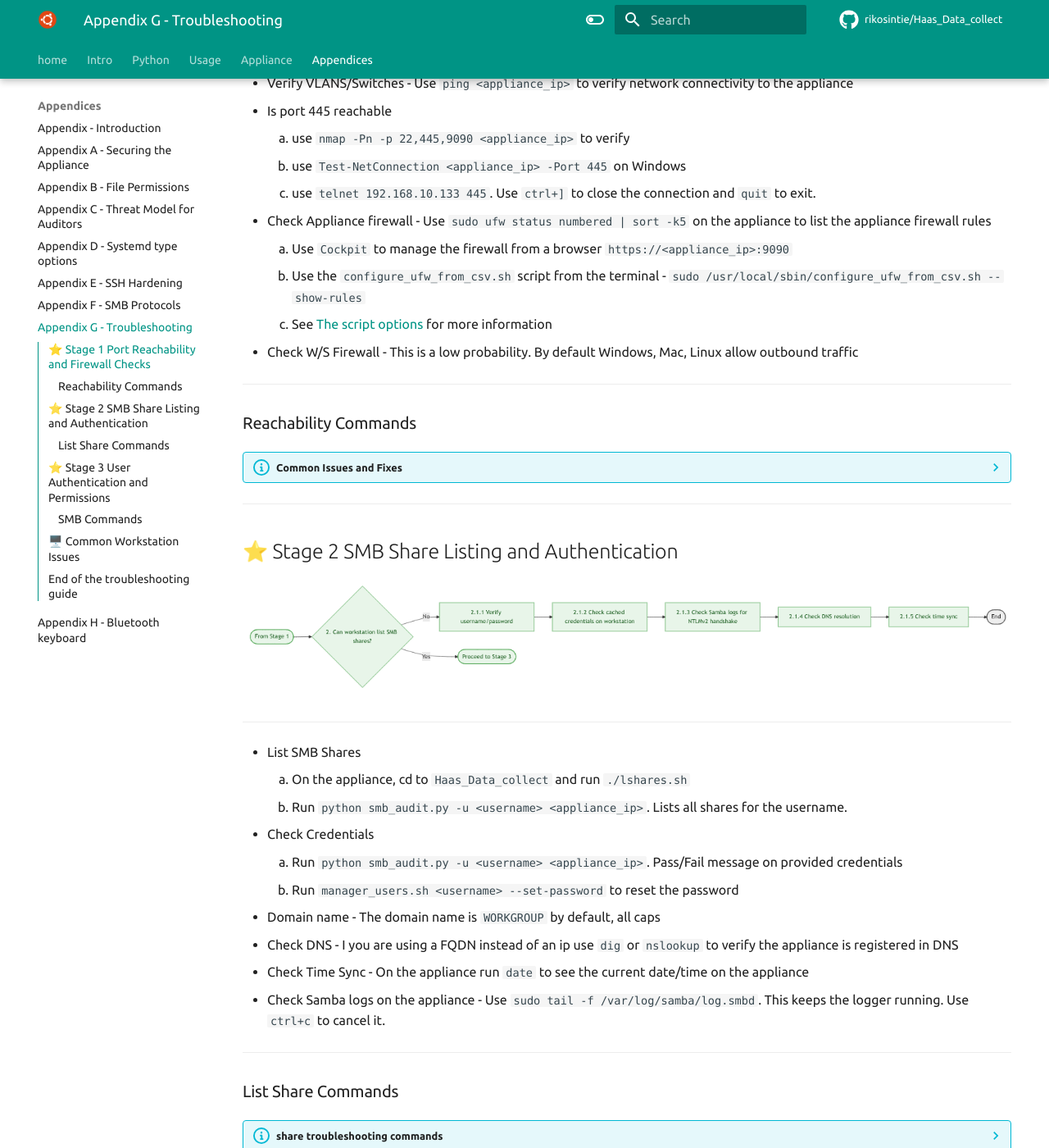
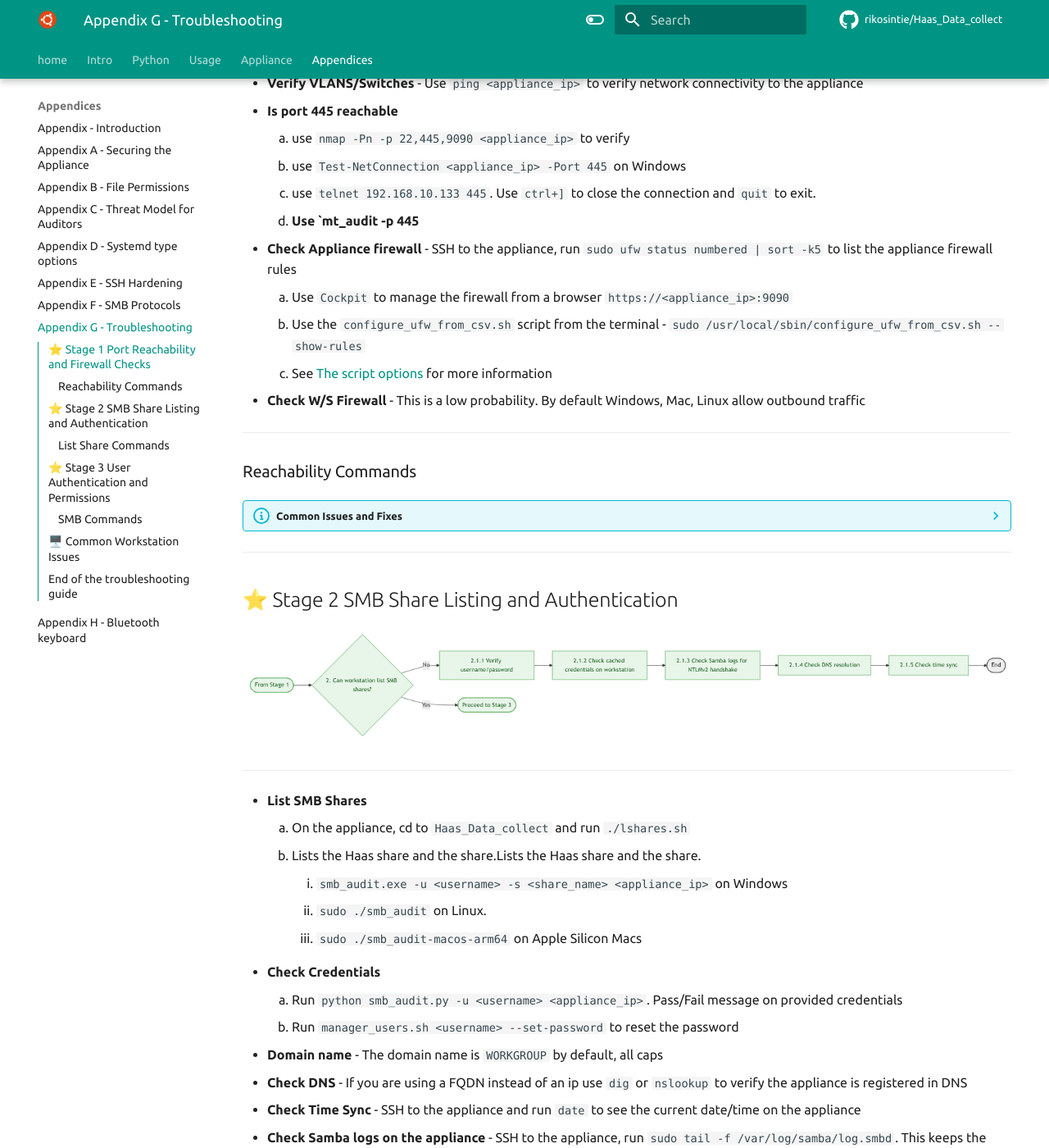
Before and after one commit to rikosintie/Haas_Data_collect, an MkDocs documentation site: the page built from docs/appendices/appendix-g.md, in a window 1280 px wide and 1400 px high, scrolled down 919 px. Shown: the whole window at 82% size. Built offline with MkDocs 1.6.1 and Material for MkDocs 9.7.7, drawn with Linux system fonts in a browser that asks for light colours; some web fonts are replaced; comment, search, counter and statistics services are not loaded; some of the changed text lies outside the part shown.

Commit message:
Git Title: Update appendix-g.md

```diff
--- a/docs/appendices/appendix-g.md
+++ b/docs/appendices/appendix-g.md
@@ -20,17 +20,18 @@ The flowchart has the following three stages:
 
 ----------------------------------------------------------------
 
-- Confirm correct IP - Make sure you are using the correct IP address for the appliance. Port 445 is only open from authorized ip addresses.
-- Verify VLANS/Switches - Use `ping <appliance_ip>` to verify network connectivity to the appliance
-- Is port 445 reachable
+- **Confirm correct IP** - Make sure you are using the correct IP address for the appliance. Port 445 is only open from authorized ip addresses.
+- **Verify VLANS/Switches** - Use `ping <appliance_ip>` to verify network connectivity to the appliance
+- **Is port 445 reachable**
     1. use `nmap -Pn -p 22,445,9090 <appliance_ip>` to verify
     2. use `Test-NetConnection <appliance_ip> -Port 445` on Windows
     3. use `telnet 192.168.10.133 445`. Use `ctrl+]` to close the connection and `quit` to exit.
-- Check Appliance firewall - Use `sudo ufw status numbered | sort -k5` on the appliance to list the appliance firewall rules
+    4. **Use `mt_audit <appliance_ip> -p 445**
+- **Check Appliance firewall** - SSH to the appliance, run `sudo ufw status numbered | sort -k5` to list the appliance firewall rules
     1. Use `Cockpit` to manage the firewall from a browser `https://<appliance_ip>:9090`
     2. Use the `configure_ufw_from_csv.sh` script from the terminal - `sudo /usr/local/sbin/configure_ufw_from_csv.sh --show-rules`
     3. See [The script options](../build_pi_5_appliance/firewall_configuration.md/#the-script-options){target="_blank"} for more information
-- Check W/S Firewall - This is a low probability. By default Windows, Mac, Linux allow outbound traffic
+- **Check W/S Firewall** - This is a low probability. By default Windows, Mac, Linux allow outbound traffic
 
 ----------------------------------------------------------------
 
@@ -72,16 +73,19 @@ The flowchart has the following three stages:
 
 ----------------------------------------------------------------
 
-- List SMB Shares
+- **List SMB Shares**
      1. On the appliance, cd to `Haas_Data_collect` and run `./lshares.sh`
-     2. Run `python smb_audit.py -u <username> <appliance_ip>`. Lists all shares for the username.
-- Check Credentials
+     2. Lists the Haas share and the <share_name> share.Lists the Haas share and the <share_name> share.
+        1. `smb_audit.exe -u <username> -s <share_name> <appliance_ip>` on Windows
+        2. `sudo ./smb_audit` on Linux.
+        3. `sudo ./smb_audit-macos-arm64` on Apple Silicon Macs
+- **Check Credentials**
      1. Run `python smb_audit.py -u <username> <appliance_ip>`. Pass/Fail message on provided credentials
      2. Run `manager_users.sh <username> --set-password` to reset the password
-- Domain name - The domain name is `WORKGROUP` by default, all caps
-- Check DNS - I you are using a FQDN instead of an ip use `dig` or `nslookup` to verify the appliance is registered in DNS
-- Check Time Sync - On the appliance run `date` to see the current date/time on the appliance
-- Check Samba logs on the appliance - Use `sudo tail -f /var/log/samba/log.smbd`. This keeps the logger running. Use `ctrl+c` to cancel it.
+- **Domain name** - The domain name is `WORKGROUP` by default, all caps
+- **Check DNS** - If you are using a FQDN instead of an ip use `dig` or `nslookup` to verify the appliance is registered in DNS
+- **Check Time Sync** - SSH to the appliance and run `date` to see the current date/time on the appliance
+- **Check Samba logs on the appliance** - SSH to the appliance, run `sudo tail -f /var/log/samba/log.smbd`. This keeps the logger running. Use `ctrl+c` to cancel it.
 
 ----------------------------------------------------------------
 
@@ -159,17 +163,17 @@ The flowchart has the following three stages:
 !!! Note
     All stage 3 troubleshooting requires being logged into the appliance over ssh as an admin
 
-- List file permissions
+- **List file permissions**
     1. `cd Haas_Data_collect\machines`, `ls -l`, should see `drwxrwsr--` and `haas HaasGroup` for each folder
     2. Run `tree -d` to list the machine directory structure
 - Validate Share level access rules
     1. Verify that the directory for the machine tool exists under `machines`
     2. Run `testparm -s` and verify that the share is defined correctly
-- Verify firewall rules
+- **Verify firewall rules**
     1. Run `sudo ufw status numbered | sort -k5`
     2. Verify that the ip address of the workstation is listed.
-- Verify that the Samba Service is active - Run `sudo systemctl status smbd.service` and look for Active: active (running)
-- List Samba Shares that are active - Run `sudo smbstatus` (Only lists shares with devices that are connected). If any shares are listed, Samba is working.
+- **Verify that the Samba Service is active** - Run `sudo systemctl status smbd.service` and look for Active: active (running)
+- **List Samba Shares that are active** - SSH to the appliance, run `sudo smbstatus` (Only lists shares with devices that are connected). If any shares are listed, Samba is working.
 
 ----------------------------------------------------------------
 
```
